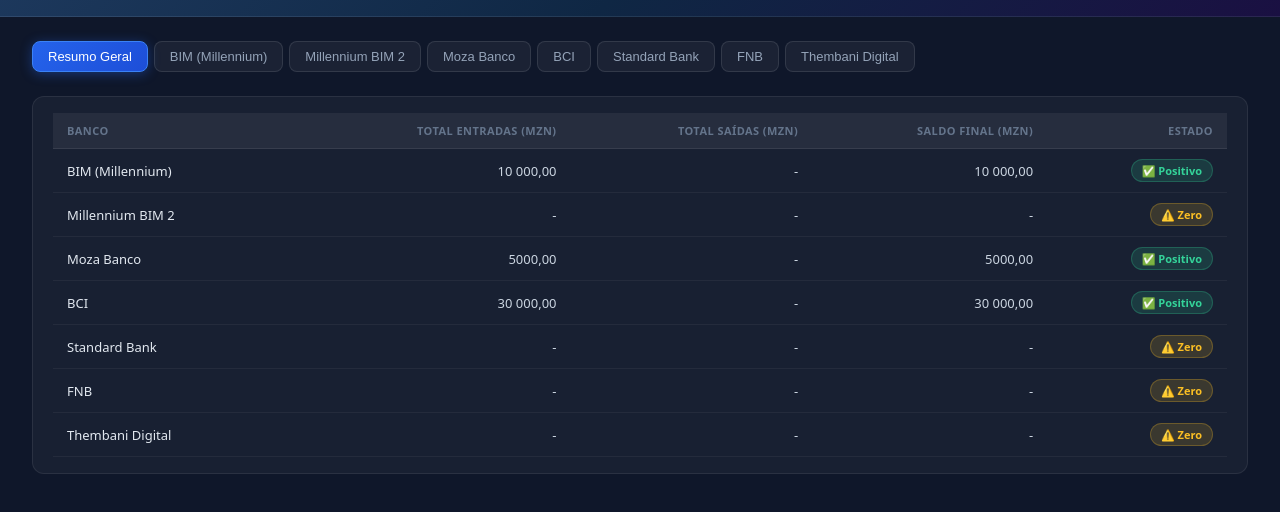
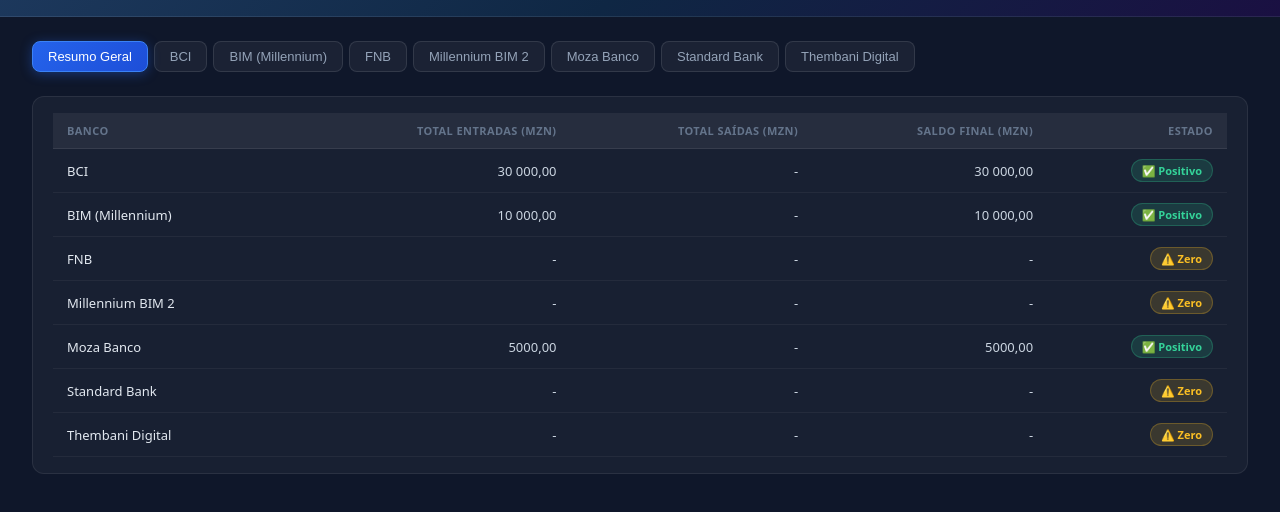
Before and after one commit to VAMOS-tecnico/CONTROLO-FINANCEIRO, a plain HTML site: page index.html in a window 1280 px wide. Shown: the part 78-590 px from the top of the page. Drawn offline with Linux system fonts and the light colour scheme.

Commit message:
Update index.html

```diff
--- a/index.html
+++ b/index.html
@@ -68,7 +68,7 @@
 
 <script>
 const MONTHS=['Jan','Fev','Mar','Abr','Mai','Jun','Jul','Ago','Set','Out','Nov','Dez'];
-const BANKS=['BIM (Millennium)','Millennium BIM 2','Moza Banco','BCI','Standard Bank','FNB','Thembani Digital'];
+const BANKS=['BCI','BIM (Millennium)','FNB','Millennium BIM 2','Moza Banco','Standard Bank','Thembani Digital'];
 const ENTRADA_ROWS=['Depósito em Dinheiro','Transferência Recebida','Outros Rendimentos'];
 const SAIDA_ROWS=['Levantamento em Dinheiro','Transferência Enviada','Pagamento de Serviços','Outras Despesas'];
 
@@ -77,9 +77,9 @@
   saidas:   SAIDA_ROWS.map(()   => Array(12).fill(0))
 }));
 
-state[0].entradas[0][0] = 10000;
-state[2].entradas[1][0] = 5000;
-state[3].entradas[1][0] = 30000;
+state[1].entradas[0][0] = 10000;
+state[4].entradas[1][0] = 5000;
+state[0].entradas[1][0] = 30000;
 
 function fmt(n) {
   if (!n || n === 0) return '-';
```
